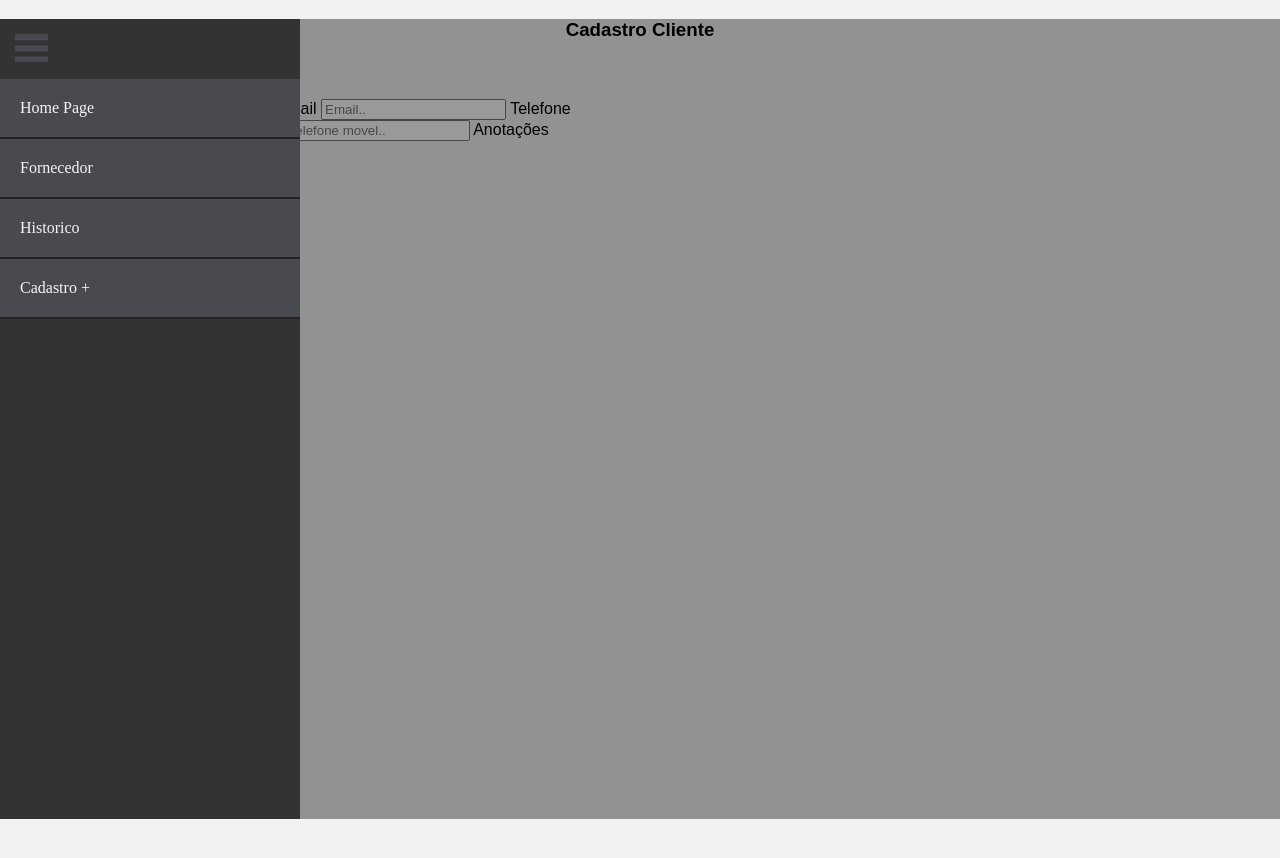
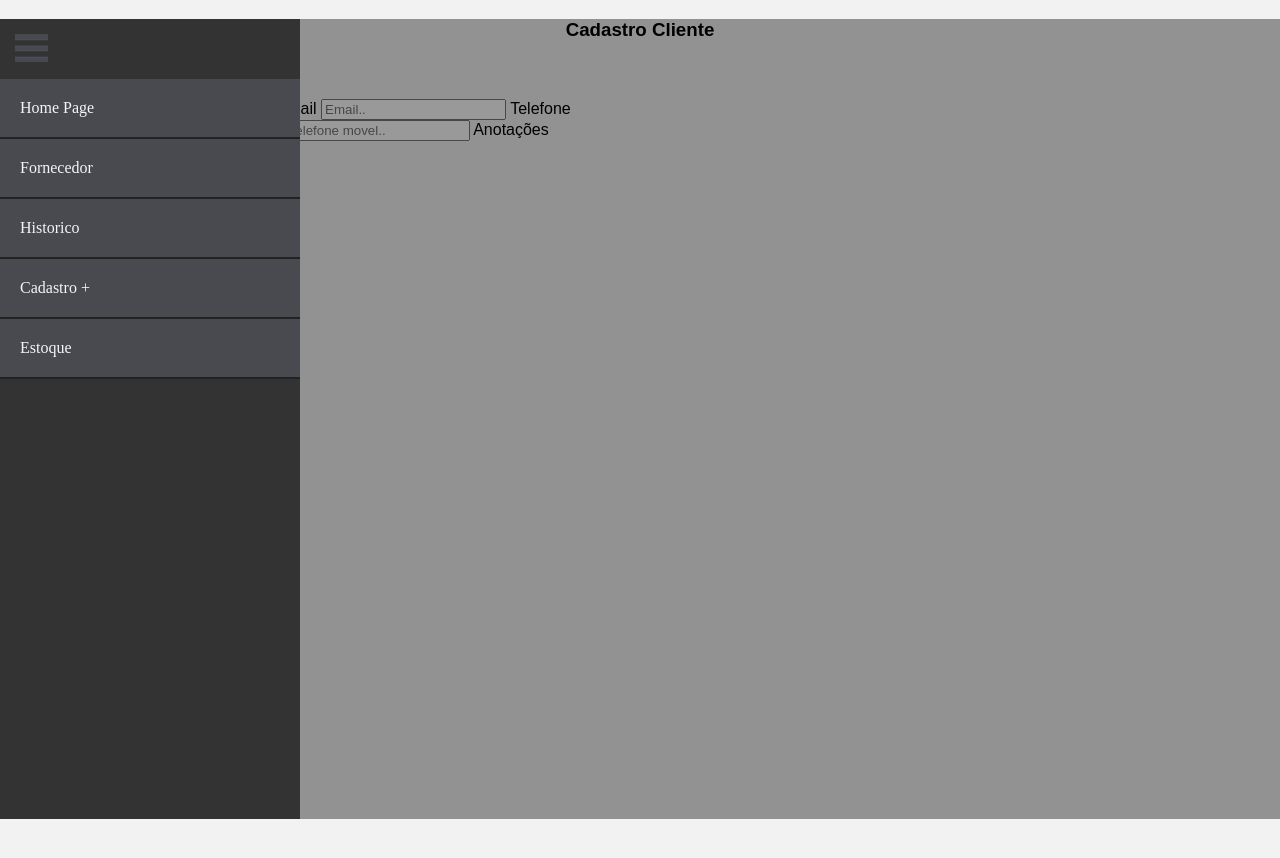
Before and after one commit to jeanrodriguesc/app, a plain HTML site: page cadastroCliente.html in a window 1280 px wide. Both pictures are taken after a click on the label 31 px from the left and 49 px from the top of the page. Drawn offline with Linux system fonts and the light colour scheme.

Commit message:
Socializando o estoque com todo o grupo

```diff
--- a/cadastroCliente.html
+++ b/cadastroCliente.html
@@ -21,6 +21,9 @@
           <div class="link">Historico</div>
         </a>
          <a href="#cadastro"><div class="link">Cadastro <span>+</span></div></a>
+        <a href="estoque.html">
+          <div class="link">Estoque</div>
+        </a>
       </nav>
       <nav class="menu" id="cadastro">
         <ul>
```
Also changed, not shown: cadastroFornecedor.html (+3 -0 lines), cadastroProduto.html (+3 -0 lines), estoque.html (+3 -0 lines), fornecedor.html (+1 -0 lines), historico.html (+3 -0 lines), index.html (+3 -0 lines).
